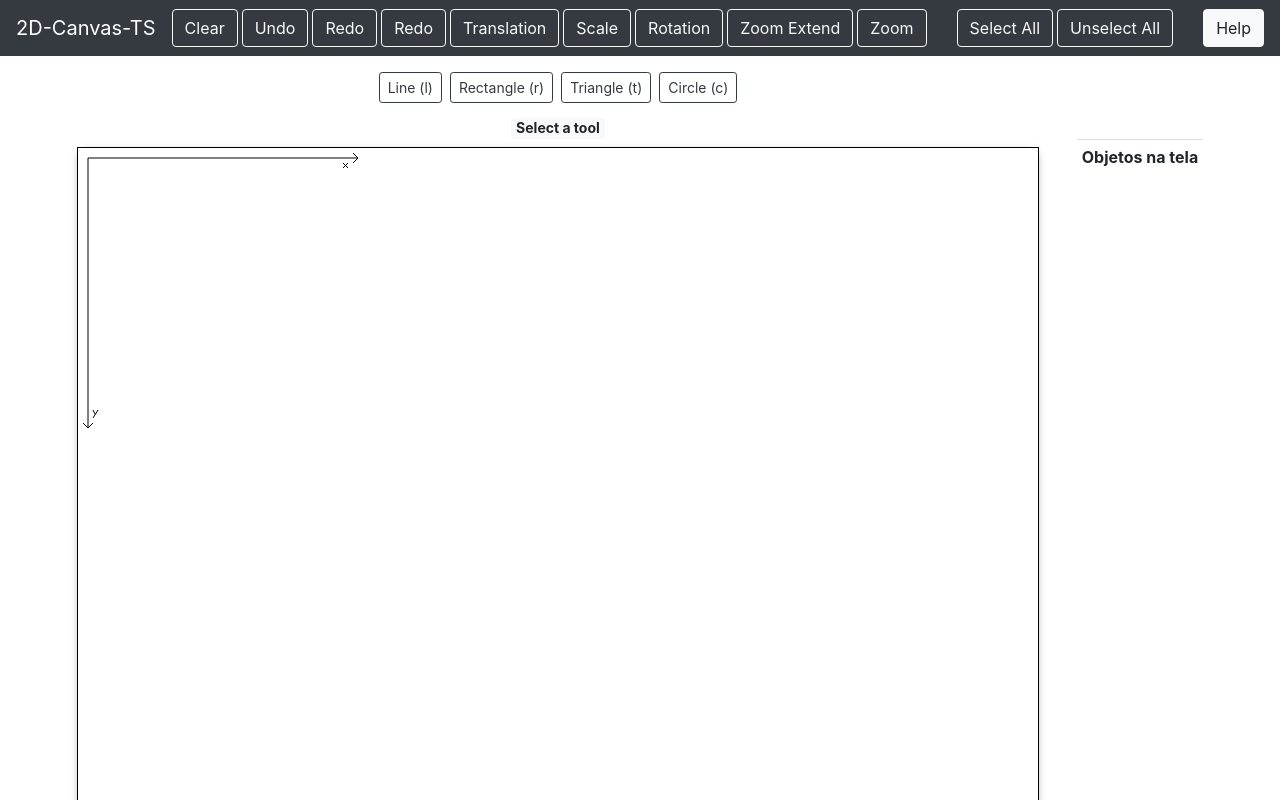
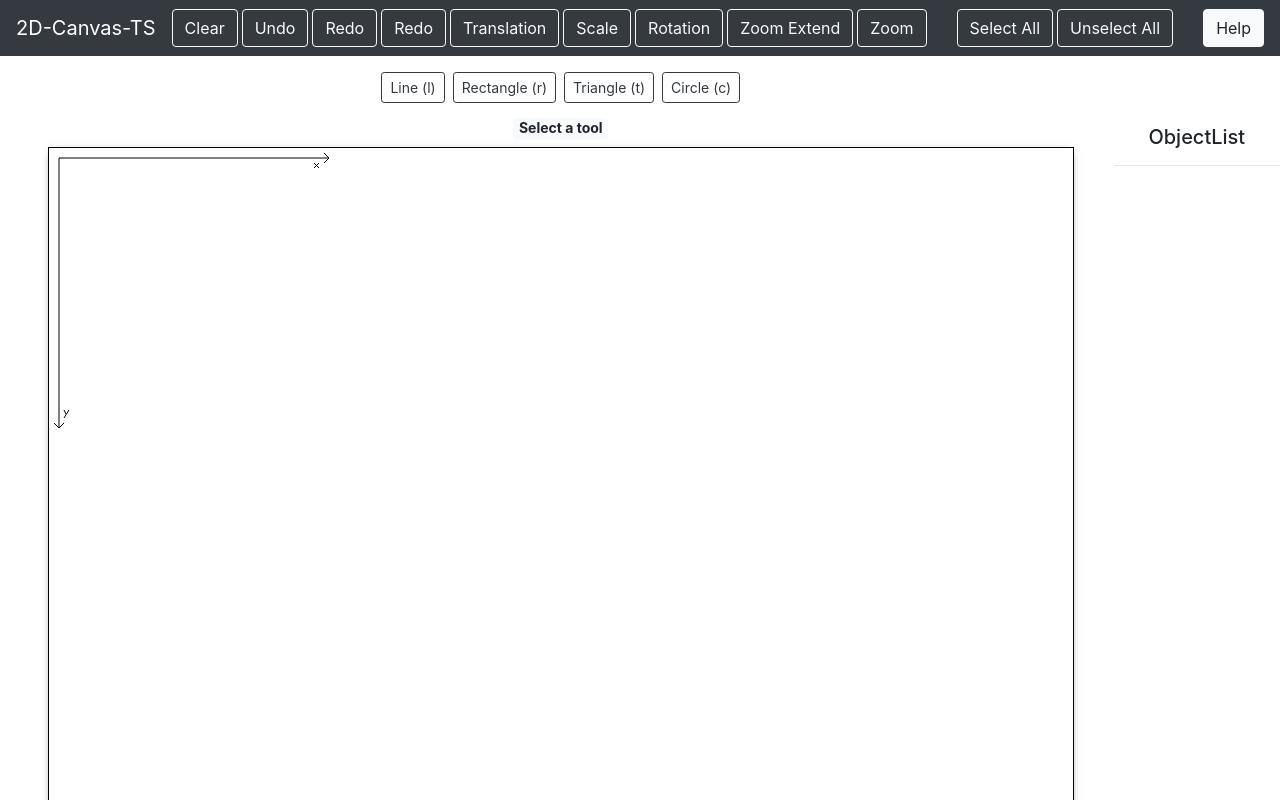
Before and after one commit to Viniciusvcr/2d-canvas-ts, a React (Create React App) app: page / in a window 1280 px wide. Shown: the top 800 px of the page. Built offline with nearby package versions, Linux system fonts and the light colour scheme.

Commit message:
componentization

```diff
--- a/src/App.tsx
+++ b/src/App.tsx
@@ -1,11 +1,11 @@
 import React from "react";
-import { Header, Canvas } from "./Components";
+import { Header, Main } from "./Components";
 
 function App() {
   return (
     <div className="App">
       <Header />
-      <Canvas />
+      <Main />
     </div>
   );
 }
--- a/src/Components/Canvas.tsx
+++ b/src/Components/Canvas.tsx
@@ -1,62 +1,26 @@
-import React, { useReducer, useEffect } from "react";
+import React from "react";
 import { Button } from "react-bootstrap";
-import { ObjectList } from ".";
-import {
-  getMousePosition,
-  renderObjects,
-} from "../controllers/canvas.controller";
-import { Mouse, MouseAction, INITIAL_MOUSE_STATE } from "../store/mouse";
-import {
-  ShapeStore,
-  ShapeAction,
-  INITIAL_SHAPE_STATE,
-  ShapeActionEnum,
-} from "../store/shape";
+import { getMousePosition } from "../controllers/canvas.controller";
+import { Point } from "../models";
+import { MouseAction } from "../store/mouse";
 
-export default function Canvas() {
-  const [{ position }, mouseDispatcher] = useReducer(
-    (state: Mouse, action: MouseAction) => {
-      switch (action.type) {
-        case "UPDATE_AXIS":
-          return {
-            ...state,
-            position: action.mousePoint,
-          };
+interface CanvasProps {
+  mouseDispatcher: React.Dispatch<MouseAction>;
+  position: Point;
+}
 
-        default:
-          return state;
-      }
-    },
-    INITIAL_MOUSE_STATE
-  );
-
-  const [shapeStore, shapeDispatcher] = useReducer(
-    (state: ShapeStore, action: ShapeAction) => {
-      switch (action.type) {
-        default:
-          return state;
-      }
-    },
-    INITIAL_SHAPE_STATE
-  );
-
-  useEffect(() => {
-    const canvasRef = document.getElementById("canvas") as HTMLCanvasElement;
-    canvasRef.width = 960;
-    canvasRef.height = 720;
-
-    renderObjects(shapeStore, canvasRef);
-  }, [shapeStore]);
+const Canvas: React.FC<CanvasProps> = function (props: CanvasProps) {
+  const { position, mouseDispatcher } = props;
 
   return (
-    <div className="container">
-      <div className="row align-items-start">
     <div
-          className="cointainer"
-          id="center"
-          style={{ margin: "0 auto", textAlign: "center" }}
+      className="container"
+      style={{
+        display: "inline-block",
+        verticalAlign: "text-top",
+        margin: "0 auto",
+      }}
     >
-          <div className="row align-items-start">
       <div className="col m-1 box" id="conteudo-left">
         <div style={{ textAlign: "center" }}>
           <div style={{ paddingTop: "8px", paddingBottom: "8px" }}>
@@ -131,16 +95,8 @@ export default function Canvas() {
           </div>
         </div>
       </div>
-            <div
-              className="col m-1 box"
-              id="conteudo-right"
-              style={{ paddingTop: "79px" }}
-            >
-              <ObjectList />
-            </div>
-          </div>
-        </div>
-      </div>
     </div>
   );
-}
+};
+
+export default Canvas;
--- /dev/null
+++ b/src/Components/Item.tsx
@@ -0,0 +1,21 @@
+import React from "react";
+import { ShapeAction, onCanvasInterface } from "../store/shape";
+
+interface Props {
+  storeDispatcher: React.Dispatch<ShapeAction>;
+  item: onCanvasInterface;
+}
+
+const Item: React.FC<Props> = function (props: Props) {
+  const { item, storeDispatcher } = props;
+  const style =
+    "list-group-item d-flex justify-content-between align-items-center'";
+
+  return (
+    <li className={item.selected ? `${style} active` : `${style}`}>
+      {item.shape.type}
+    </li>
+  );
+};
+
+export default Item;
--- /dev/null
+++ b/src/Components/ItemList.tsx
@@ -0,0 +1,34 @@
+import React from "react";
+import Item from "./Item";
+import { ShapeAction, onCanvasInterface } from "../store/shape";
+
+interface Props {
+  storeDispatcher: React.Dispatch<ShapeAction>;
+  itemList: onCanvasInterface[];
+}
+
+const ItemList: React.FC<Props> = function (props: Props) {
+  const { itemList, storeDispatcher } = props;
+
+  return (
+    <div
+      style={{
+        display: "inline-block",
+        verticalAlign: "text-top",
+        margin: "0 auto",
+        paddingTop: "69px",
+        width: "15%",
+      }}
+    >
+      <h5 style={{ textAlign: "center" }}>ObjectList</h5>
+      <hr />
+      <ul className="list-group">
+        {itemList.map((item) => (
+          <Item item={item} storeDispatcher={storeDispatcher}></Item>
+        ))}
+      </ul>
+    </div>
+  );
+};
+
+export default ItemList;
--- /dev/null
+++ b/src/Components/Main.tsx
@@ -0,0 +1,58 @@
+import React, { useReducer, useEffect } from "react";
+import Canvas from "./Canvas";
+
+import { renderObjects } from "../controllers/canvas.controller";
+import { Mouse, MouseAction, INITIAL_MOUSE_STATE } from "../store/mouse";
+import {
+  ShapeStore,
+  ShapeAction,
+  INITIAL_SHAPE_STATE,
+  ShapeActionEnum,
+} from "../store/shape";
+import ItemList from "./ItemList";
+
+export default function Main() {
+  const [{ position }, mouseDispatcher] = useReducer(
+    (state: Mouse, action: MouseAction) => {
+      switch (action.type) {
+        case "UPDATE_AXIS":
+          return {
+            ...state,
+            position: action.mousePoint,
+          };
+
+        default:
+          return state;
+      }
+    },
+    INITIAL_MOUSE_STATE
+  );
+
+  const [shapeStore, shapeDispatcher] = useReducer(
+    (state: ShapeStore, action: ShapeAction) => {
+      switch (action.type) {
+        default:
+          return state;
+      }
+    },
+    INITIAL_SHAPE_STATE
+  );
+
+  useEffect(() => {
+    const canvasRef = document.getElementById("canvas") as HTMLCanvasElement;
+    canvasRef.width = 1024;
+    canvasRef.height = 768;
+
+    renderObjects(shapeStore, canvasRef);
+  }, [shapeStore]);
+
+  return (
+    <div style={{ display: "flex", flexDirection: "row", width: "100%" }}>
+      <Canvas mouseDispatcher={mouseDispatcher} position={position} />
+      <ItemList
+        itemList={shapeStore.onCanvas}
+        storeDispatcher={shapeDispatcher}
+      />
+    </div>
+  );
+}
--- a/src/Components/ObjectList.tsx
+++ /dev/null
@@ -1,15 +0,0 @@
-import React, { Component, Fragment } from "react";
-
-export default class ObjectList extends Component {
-  render() {
-    return (
-      <Fragment>
-        <table className="table table-sm table-hover" id="object-table">
-          <tr>
-            <th>Objetos na tela</th>
-          </tr>
-        </table>
-      </Fragment>
-    );
-  }
-}
--- a/src/Components/index.tsx
+++ b/src/Components/index.tsx
@@ -1,3 +1,3 @@
 export { default as Header } from "./Header";
-export { default as Canvas } from "./Canvas";
-export { default as ObjectList } from "./ObjectList";
+export { default as Main } from "./Main";
+export { default as ItemList } from "./ItemList";
--- a/src/controllers/canvas.controller.ts
+++ b/src/controllers/canvas.controller.ts
@@ -13,7 +13,7 @@ export function getMousePosition(
 }
 
 export function renderObjects(
-  { onCanvas, selected, axis }: ShapeStore,
+  { onCanvas, axis }: ShapeStore,
   canvas: HTMLCanvasElement,
   width: number = 960,
   height: number = 720
@@ -23,8 +23,12 @@ export function renderObjects(
   const AXIS_COLOR = "#000000";
 
   const canvasCtx = canvas.getContext("2d")!;
-  const onCanvasValues = Object.values(onCanvas);
-  const selectedObj = Object.values(selected);
+  const onCanvasValues = onCanvas.filter((obj) => {
+    return !obj.selected;
+  });
+  const selectedObj = onCanvasValues.filter((obj) => {
+    return obj.selected;
+  });
 
   canvasCtx.clearRect(0, 0, width, height);
 
--- a/src/store/shape/index.ts
+++ b/src/store/shape/index.ts
@@ -6,17 +6,16 @@ export enum ShapeActionEnum {
   UPDATE_SHAPE,
   DELETE_SHAPE,
   SELECT_SHAPE,
-  SET_CANVASCTX,
 }
 
-interface onCanvasInterface {
+export interface onCanvasInterface {
   id: number;
   shape: Shape;
+  selected: boolean;
 }
 
 export interface ShapeStore {
   onCanvas: onCanvasInterface[];
-  selected: onCanvasInterface[];
   readonly axis: Shape[];
   ID: number;
 }
@@ -29,7 +28,6 @@ export interface ShapeAction {
 
 export const INITIAL_SHAPE_STATE: ShapeStore = {
   onCanvas: [],
-  selected: [],
   axis: [
     new Line({ x: 10, y: 10 }, { x: 10, y: 280 }), // Eixo Y
     new Line({ x: 10, y: 10 }, { x: 280, y: 10 }), // Eixo X
```
Lines whose indentation alone changed are shown as unchanged.
